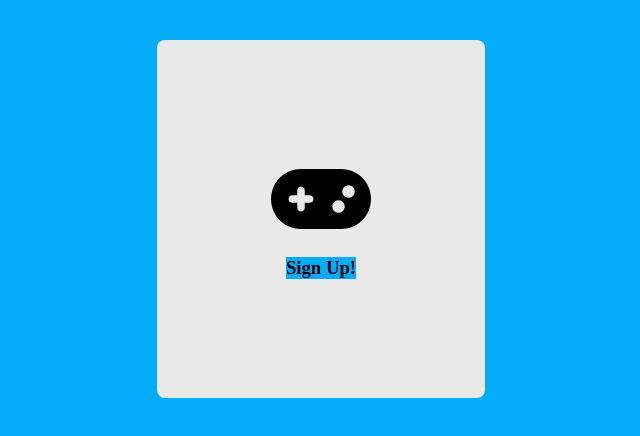
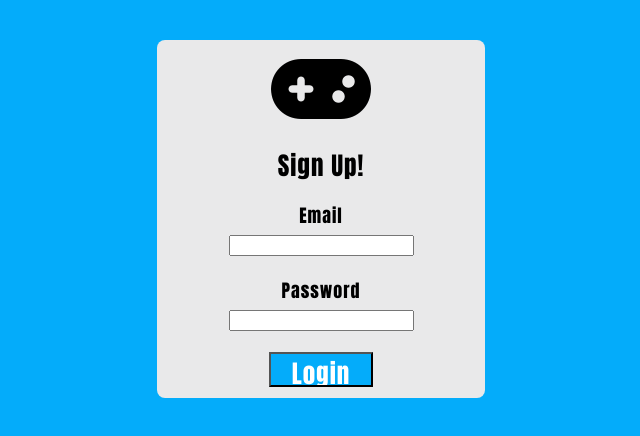
Before and after one commit to THEBLUEFLASH18/Login_Form, a plain HTML site: page index.html in a window 1280 px wide. Shown: the part 236-672 px from the top of the page, without its empty margins (319-959 px from the left). Drawn offline with Linux system fonts and the light colour scheme.

Commit message:
Added the form

```diff
--- a/index.html
+++ b/index.html
@@ -18,7 +18,24 @@
         <i class="fa-solid fa-gamepad fa-5x"></i>
         <br>
         <h3>Sign Up!</h3>
-        <form></form>
+        <br>
+        <form class="form">
+            <div class="email">
+                <label for="email">Email</label>
+                <br>
+                <input type="email" id="email" name="email" required>
+            </div>
+            <br>
+            <div class="password">
+                <label for="password">Password</label>
+                <br>
+                <input type="password" id="password" name="password" required>
+            </div>
+            <br>
+            <div>
+                <input class="submit" type="submit" value="Login">
+            </div>
+        </form>
     </div>
 
 </body>
--- a/styles.css
+++ b/styles.css
@@ -1,6 +1,5 @@
 * {
     margin: 0;
-    background: #04ACFA;
 }
 
 h1{
@@ -15,6 +14,7 @@ body{
     align-items: center;
     justify-content: center;
     flex-direction: column;
+    background-color: #04ACFA;
 }
 
 
@@ -49,3 +49,39 @@ p {
 i {
     background-color: #E9E9EA;
 }
+
+
+.email {
+    font-family: Impact, Haettenschweiler, 'Arial Narrow Bold', sans-serif;
+}
+
+.password {
+    font-family: Impact, Haettenschweiler, 'Arial Narrow Bold', sans-serif;
+
+}
+.submit {
+    width: 104px;
+    height: 35px;
+    flex-shrink: 0;
+    font-family: Impact, Haettenschweiler, 'Arial Narrow Bold', sans-serif;
+    color: white;
+    background-color: #04ACFA;
+    letter-spacing: 1px;
+    font-size: 25px;
+}
+
+
+.form {
+    display: flex;
+    flex-direction: column;
+    align-items: center;
+    justify-content: center;
+    text-align: center;
+    letter-spacing: 1px;
+    font-size: 18px;
+}
+h3 {
+    font-family: Impact, Haettenschweiler, 'Arial Narrow Bold', sans-serif;
+    letter-spacing: 1px;
+    font-size: 25px;
+}
```
